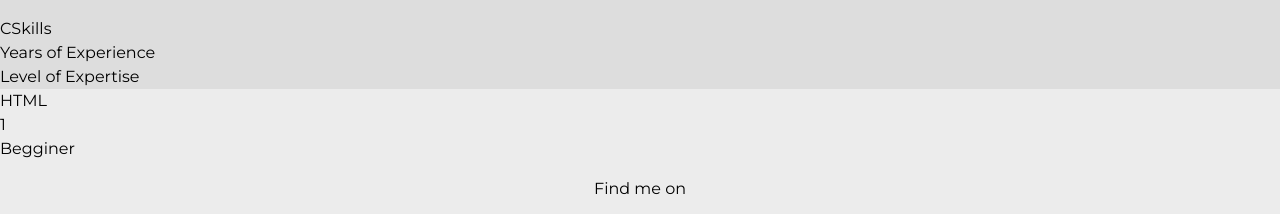
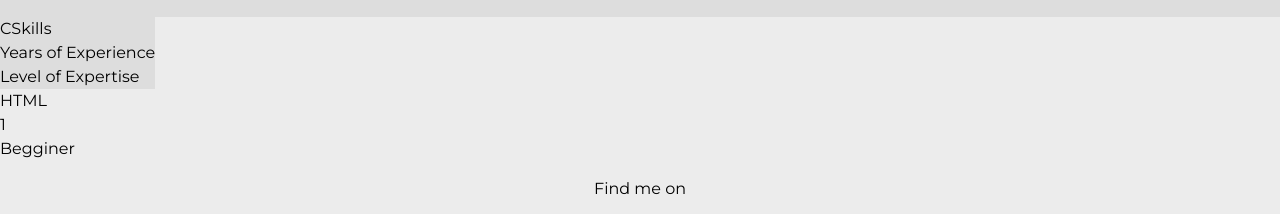
Before and after one commit to IuliiaMy/portfolio, a plain HTML site: page about.html in a window 1280 px wide. Shown: the part 100-314 px from the top of the page. Drawn offline with nearby package versions, Linux system fonts and the light colour scheme.

Commit message:
Changed table to flex

```diff
--- a/css/style.production.css
+++ b/css/style.production.css
@@ -143,16 +143,26 @@
     opacity: 0.8;
   }
 
-  table {
-    padding: 20px;
+  section {
+    display: -webkit-box;
+    display: -ms-flexbox;
+    display: flex;
+    -ms-flex-wrap: wrap;
+        flex-wrap: wrap;
   }
 
-  th {
-    padding: 20px;
+  section .col {
+    -webkit-box-flex: 1;
+        -ms-flex: 1 1 auto;
+            flex: 1 1 auto;
   }
 
-  td {
-    padding: 20px;
+  section .line-break {
+    -ms-flex-preferred-size: 100%;
+        flex-basis: 100%;
+    width: 0px;
+    height: 0px;
+    overflow: hidden;
   }
 
   .profile{
--- a/css/styles.css
+++ b/css/styles.css
@@ -80,8 +80,20 @@ input, select, button, textarea {
     opacity: 0.8;
   }
 
-  table, th, td {
-    padding: var(--standard-padding);
+  section {
+    display: flex;
+    flex-wrap: wrap;
+  }
+
+  section .col {
+    flex: 1 1 auto;
+  }
+
+  section .line-break {
+    flex-basis: 100%;
+    width: 0px;
+    height: 0px;
+    overflow: hidden;
   }
 
   .profile{
```
